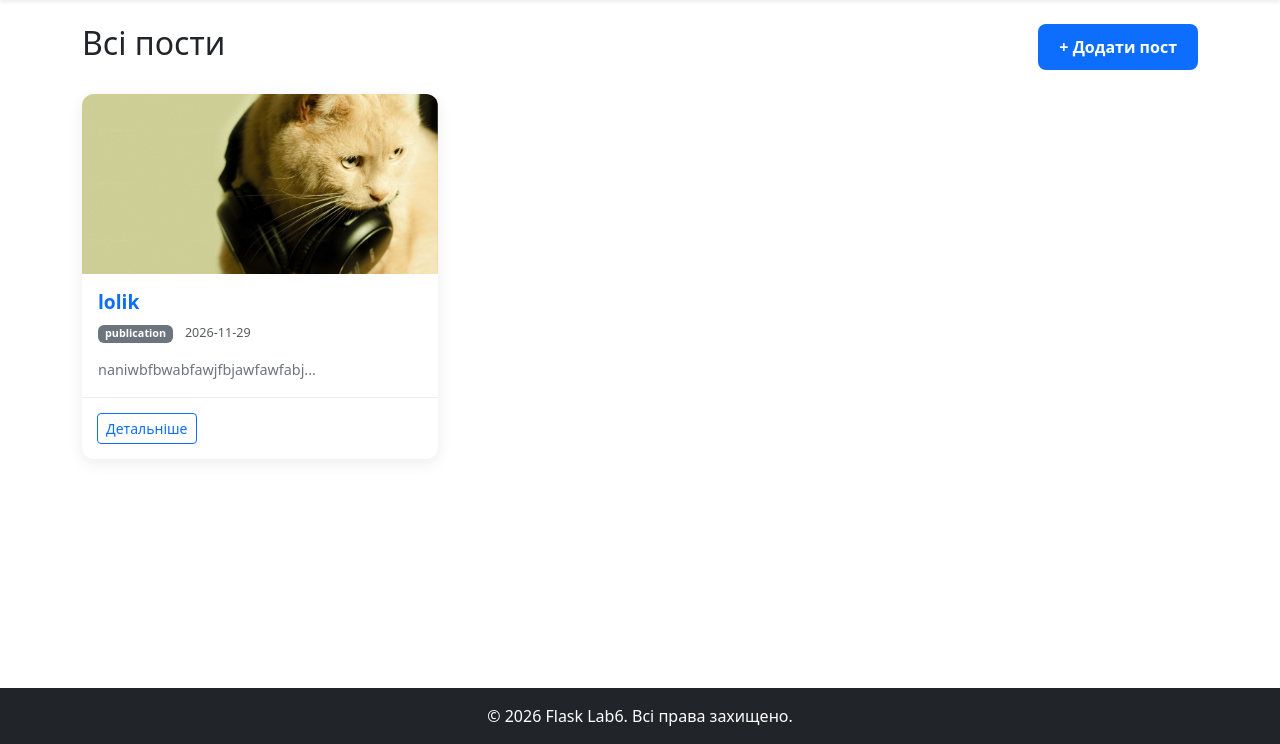
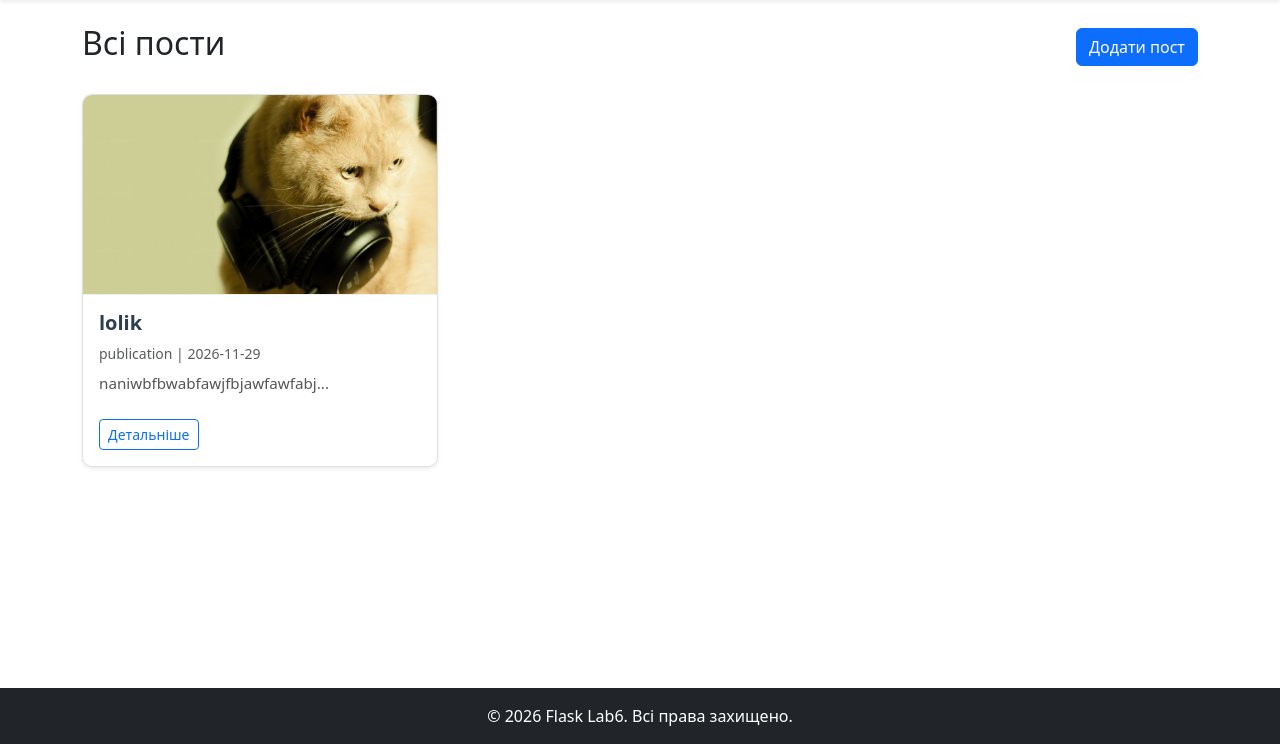
Before and after one commit to Raddan22/flask-app-lab, a Flask app: page /post in a window 1280 px wide. Shown: the part 56-800 px from the top of the page. Run offline with Flask 3, Linux system fonts and the light colour scheme.

Commit message:
Laba6 4 commit

```diff
--- a/lab6/app/posts/static/css/posts.css
+++ b/lab6/app/posts/static/css/posts.css
@@ -1,51 +1,60 @@
-/* Кастомні стилі для сторінки постів */
+/* Стилі для карток постів */
 .post-card {
-    border: none;
-    border-radius: 12px;
-    box-shadow: 0 4px 15px rgba(0, 0, 0, 0.08);
-    transition: transform 0.25s ease, box-shadow 0.25s ease;
-    background: #ffffff;
+    transition: transform 0.2s ease-in-out, box-shadow 0.2s ease-in-out;
+    border: 1px solid #e0e0e0;
+    border-radius: 10px;
     overflow: hidden;
 }
 
 .post-card:hover {
     transform: translateY(-5px);
-    box-shadow: 0 8px 25px rgba(0, 0, 0, 0.15);
+    box-shadow: 0 10px 20px rgba(0, 0, 0, 0.1) !important;
 }
 
+/* Стилі для зображення в картці */
 .post-card .card-img-top {
-    height: 180px;
+    height: 200px;
     object-fit: cover;
-    background-color: #f0f0f0;
+    border-bottom: 1px solid #eee;
 }
 
+/* Заголовок картки */
 .post-card .card-title {
-    color: #0d6efd;
+    color: #2c3e50;
     font-weight: 700;
-    font-size: 1.2rem;
+    font-size: 1.25rem;
+    margin-bottom: 0.5rem;
 }
 
+/* Текст картки */
 .post-card .card-text {
-    color: #6c757d;
-    font-size: 0.9rem;
+    color: #555;
+    font-size: 0.95rem;
+    line-height: 1.5;
 }
 
+/* Футер картки (кнопки) */
 .post-card .card-footer {
-    background: transparent;
-    border-top: 1px solid #f0f0f0;
-    padding: 15px;
+    border-top: none;
+    background-color: transparent;
+    padding-bottom: 1rem;
 }
 
-.btn-add-post {
-    background: #0d6efd;
-    color: white;
+/* Стилі для детальної сторінки */
+.post-detail-content {
+    line-height: 1.8;
+    font-size: 1.1rem;
+    color: #333;
+    margin-top: 20px;
+    padding: 20px;
+    background: #f9f9f9;
     border-radius: 8px;
-    font-weight: 600;
-    padding: 10px 20px;
-    transition: background 0.2s;
+    border-left: 4px solid #0d6efd;
 }
 
-.btn-add-post:hover {
-    background: #0b5ed7;
-    color: white;
+/* Кнопки */
+.btn-post-action {
+    margin-right: 5px;
+    border-radius: 20px;
+    padding: 5px 15px;
 }
--- a/lab6/app/posts/templates/posts/posts.html
+++ b/lab6/app/posts/templates/posts/posts.html
@@ -1,7 +1,7 @@
 {% extends 'base.html' %}
 
 {% block css %}
-    <link rel="stylesheet" href="{{ url_for('posts.static', filename='css/posts.css') }}">
+<link rel="stylesheet" href="{{ url_for('posts.static', filename='css/posts.css') }}">
 {% endblock %}
 
 {% block title %}Всі пости{% endblock %}
@@ -9,31 +9,31 @@
 {% block content %}
 <div class="d-flex justify-content-between align-items-center mb-4">
     <h2>Всі пости</h2>
-    <a href="{{ url_for('posts.create_post') }}" class="btn btn-add-post">+ Додати пост</a>
+    <a href="{{ url_for('posts.create_post') }}" class="btn btn-primary">Додати пост</a>
 </div>
 
 <div class="row">
     {% for post in posts %}
     <div class="col-md-4 mb-4">
-        <div class="card post-card h-100">
-            <!-- Картинка за замовчуванням з блюпринта posts -->
+        <div class="card post-card h-100 shadow-sm">
+            <!-- Використовуємо default.jpg з папки img -->
             <img src="{{ url_for('posts.static', filename='img/default.jpg') }}" class="card-img-top" alt="post default">
+
             <div class="card-body">
                 <h5 class="card-title">{{ post.title }}</h5>
-                <p class="card-text">
-                    <span class="badge bg-secondary">{{ post.category }}</span>
-                    <small class="text-muted ms-2">{{ post.posted.strftime('%Y-%m-%d') }}</small>
-                </p>
+                <p class="text-muted small mb-2">{{ post.category }} | {{ post.posted.strftime('%Y-%m-%d') }}</p>
+                <!-- Обрізаємо контент до 100 символів -->
                 <p class="card-text">{{ post.content[:100] }}...</p>
             </div>
-            <div class="card-footer">
+
+            <div class="card-footer bg-transparent">
                 <a href="{{ url_for('posts.detail_post', id=post.id) }}" class="btn btn-sm btn-outline-primary">Детальніше</a>
             </div>
         </div>
     </div>
     {% else %}
     <div class="col-12">
-        <div class="alert alert-info">Постів поки немає. Додайте перший!</div>
+        <div class="alert alert-info">Постів поки немає. Створіть перший!</div>
     </div>
     {% endfor %}
 </div>
```
Also changed, not shown: lab6/app/posts/templates/posts/add_post.html (+12 -2 lines), lab6/app/posts/templates/posts/detail_post.html (+18 -6 lines), lab6/instance/data.sqlite.
